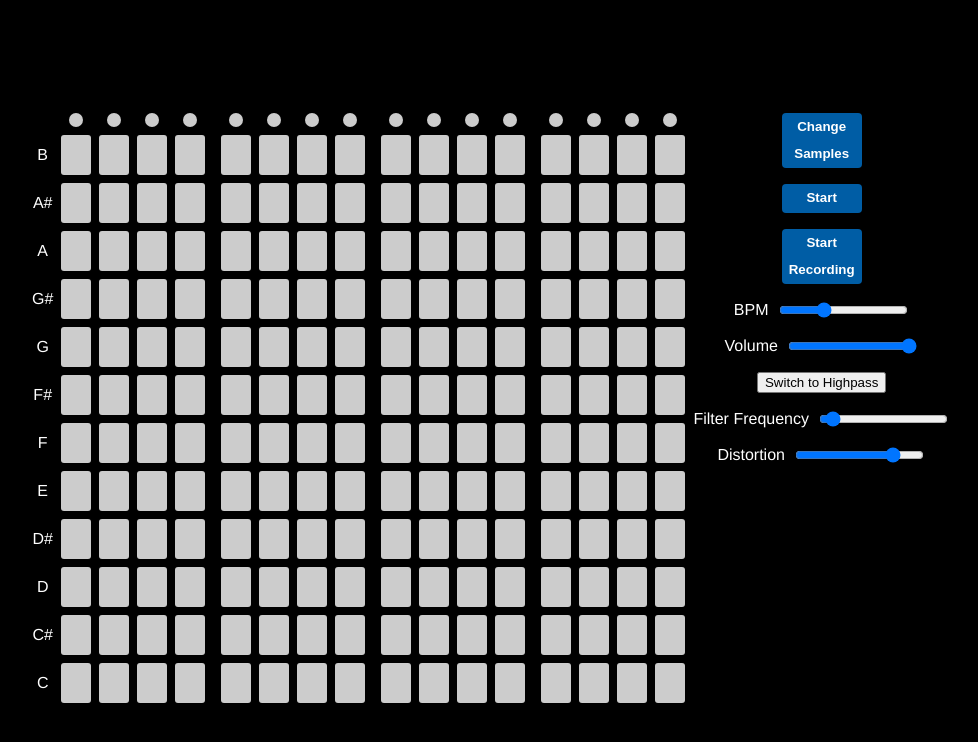
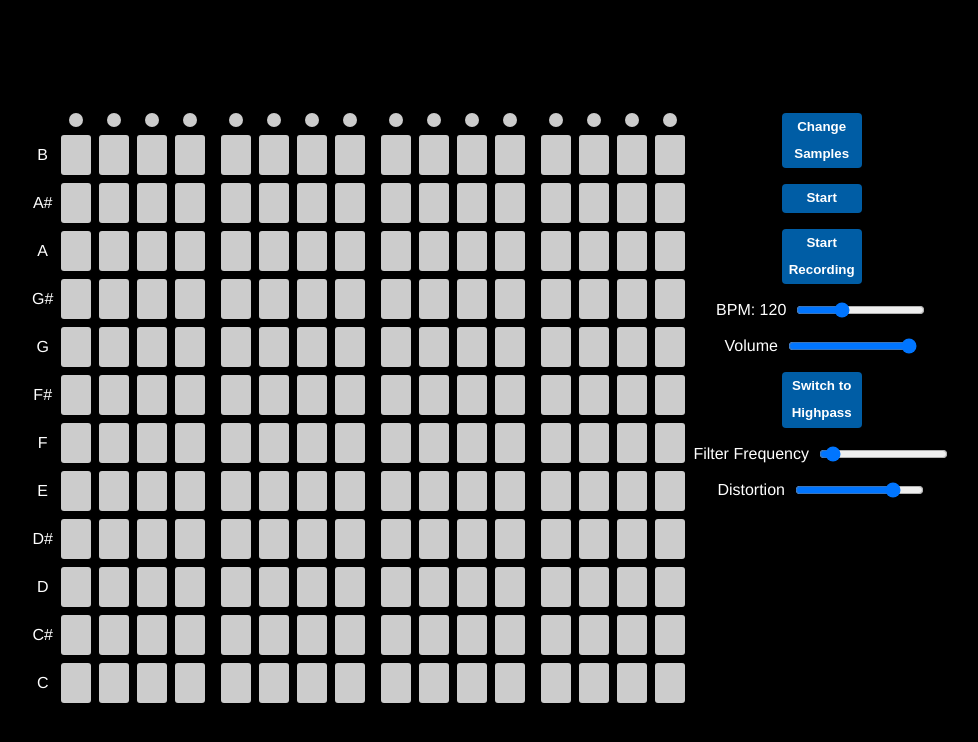
Before and after one commit to julienfullstack/Drum-Machine, a React (Vite) app: page / in a window 1280 px wide. Shown: the top 742 px of the page, without its empty margins (149-1127 px from the left). Built offline with nearby package versions, Linux system fonts and the light colour scheme; no server answers.

Commit message:
Added function to update current bpm value

```diff
--- a/src/DrumMachine.tsx
+++ b/src/DrumMachine.tsx
@@ -19,6 +19,7 @@ type Props = {
 export default function DrumMachine({ samples, samples2, numOfSteps = 16 }: Props) {
   const [recorder] = React.useState(new Tone.Recorder());
   const [audioURL, setAudioURL] = React.useState('');
+  const [bpm, setBpm] = React.useState(Tone.Transport.bpm.value);
 
   const [isPlaying, setIsPlaying] = React.useState(false);
   const [filterType, setFilterType] = React.useState<'lowpass' | 'highpass'>('lowpass');
@@ -67,7 +68,9 @@ export default function DrumMachine({ samples, samples2, numOfSteps = 16 }: Prop
   };
 
   const handleBpmChange = (e: React.ChangeEvent<HTMLInputElement>) => {
-    Tone.Transport.bpm.value = Number(e.target.value);
+    const newBpm = Number(e.target.value);
+    setBpm(newBpm); // Update the bpm state variable
+    Tone.Transport.bpm.value = newBpm;
   };
 
   const handleVolumeChange = (e: React.ChangeEvent<HTMLInputElement>) => {
@@ -94,7 +97,6 @@ export default function DrumMachine({ samples, samples2, numOfSteps = 16 }: Prop
     }
   };
 
-  // const envelopeRef = React.useRef<Tone.Envelope | null>(null);
 
   React.useEffect(() => {
     distortionRef.current = new Tone.Distortion(distortionValue).toDestination();
@@ -231,7 +233,7 @@ export default function DrumMachine({ samples, samples2, numOfSteps = 16 }: Prop
         </button>
         )}
         <label className={styles.fader}>
-          <span>BPM</span>
+          <span>BPM: {bpm}</span>
           <input
             type="range"
             min={30}
@@ -252,7 +254,7 @@ export default function DrumMachine({ samples, samples2, numOfSteps = 16 }: Prop
             defaultValue={1}
           />
         </label>
-        <button onClick={() => setFilterType(prevType => prevType === 'lowpass' ? 'highpass' : 'lowpass')}>
+        <button onClick={() => setFilterType(prevType => prevType === 'lowpass' ? 'highpass' : 'lowpass')}className={styles.button} >
         Switch to {filterType === 'lowpass' ? 'Highpass' : 'Lowpass'}
       </button>
         <label className={styles.fader}>
```
